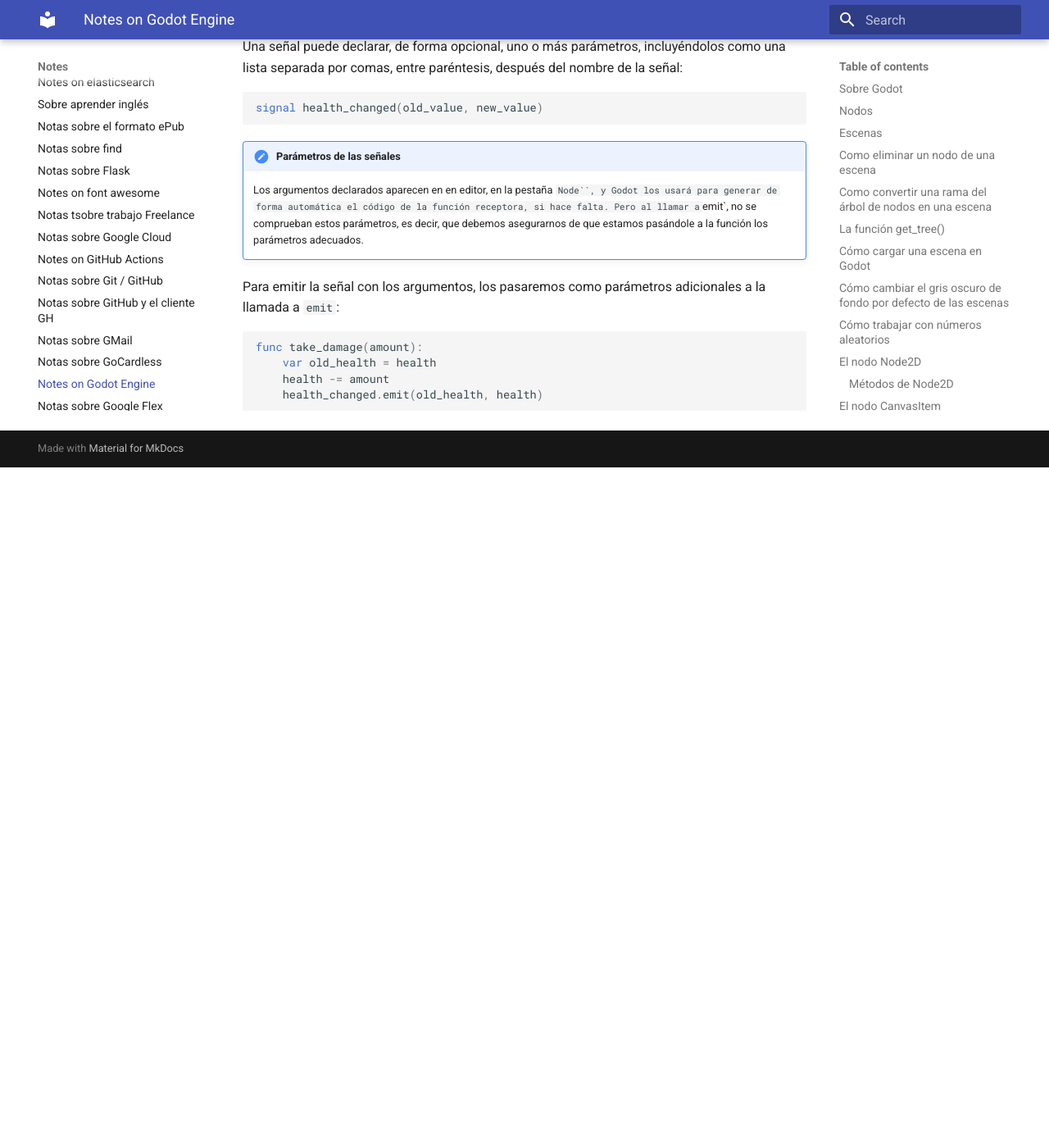
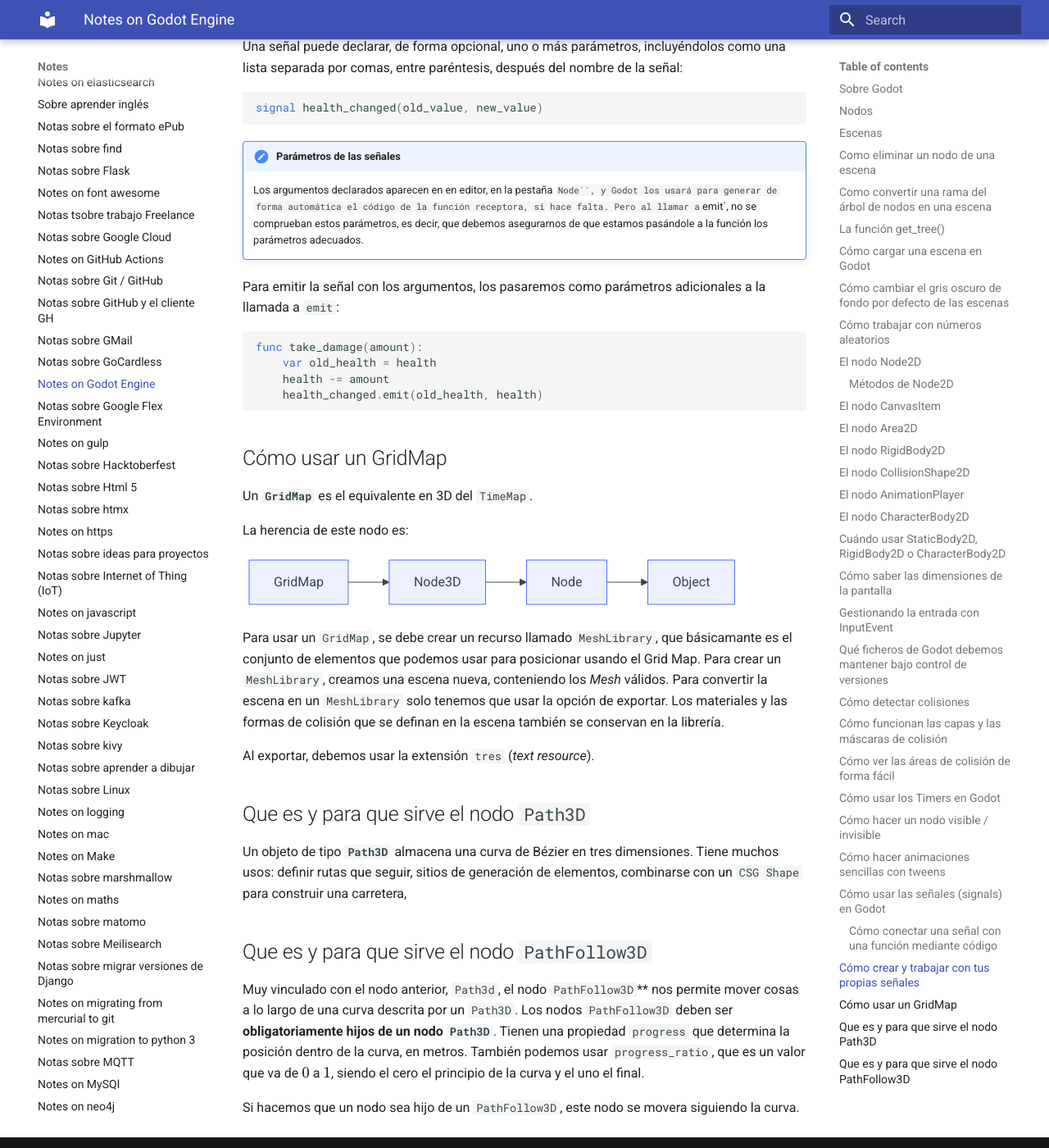
Before and after one commit to euribates/notes, an MkDocs documentation site: the page built from docs/notes-on-godot.md, in a window 1280 px wide and 1400 px high, scrolled down 15296 px. Shown: the whole window at 82% size. Built offline with MkDocs 1.6.1 and Material for MkDocs 9.7.7, drawn with Linux system fonts in a browser that asks for light colours; formulas are drawn with MathJax 3; before the commit the page ends 15866 px from its top, so only the background shows below that.

Commit message:
Godot: Nuevas notas sobre GridMap, Path3D y PathFollow3D

````diff
--- a/docs/notes-on-godot.md
+++ b/docs/notes-on-godot.md
@@ -791,3 +791,45 @@
 	health -= amount
 	health_changed.emit(old_health, health)
 ```
+
+## Cómo usar un GridMap
+
+Un **`GridMap`** es el equivalente en 3D del `TimeMap`.
+
+La herencia de este nodo es:
+
+``` mermaid
+graph LR
+  Node --> Object;
+  Node3D --> Node;
+  GridMap --> Node3D;
+```
+
+Para usar un `GridMap`, se debe crear un recurso llamado `MeshLibrary`, que
+básicamante es el conjunto de elementos que podemos usar para posicionar usando
+el Grid Map. Para crear un `MeshLibrary`, creamos una escena nueva, conteniendo
+los _Mesh_ válidos. Para convertir la escena en un `MeshLibrary` solo tenemos
+que usar la opción de exportar. Los materiales y las formas de colisión que se
+definan en la escena también se conservan en la librería.
+
+Al exportar, debemos usar la extensión `tres` (_text resource_).
+
+## Que es y para que sirve el nodo `Path3D`
+
+Un objeto de tipo **`Path3D`** almacena una curva de Bézier en tres
+dimensiones. Tiene muchos usos: definir rutas que seguir, sitios de
+generación de elementos, combinarse con un `CSG Shape` para construir
+una carretera,
+
+## Que es y para que sirve el nodo `PathFollow3D`
+
+Muy vinculado con el nodo anterior, `Path3d`, el nodo `PathFollow3D`**
+nos permite mover cosas a lo largo de una curva descrita por un
+`Path3D`. Los nodos `PathFollow3D` deben ser **obligatoriamente hijos de
+un nodo `Path3D`**. Tienen una propiedad `progress` que determina la
+posición dentro de la curva, en metros. También podemos usar
+`progress_ratio`, que es un valor que va de $0$ a $1$, siendo el cero el
+principio de la curva y el uno el final.
+
+Si hacemos que un nodo sea hijo de un `PathFollow3D`, este nodo se movera
+siguiendo la curva.
````
